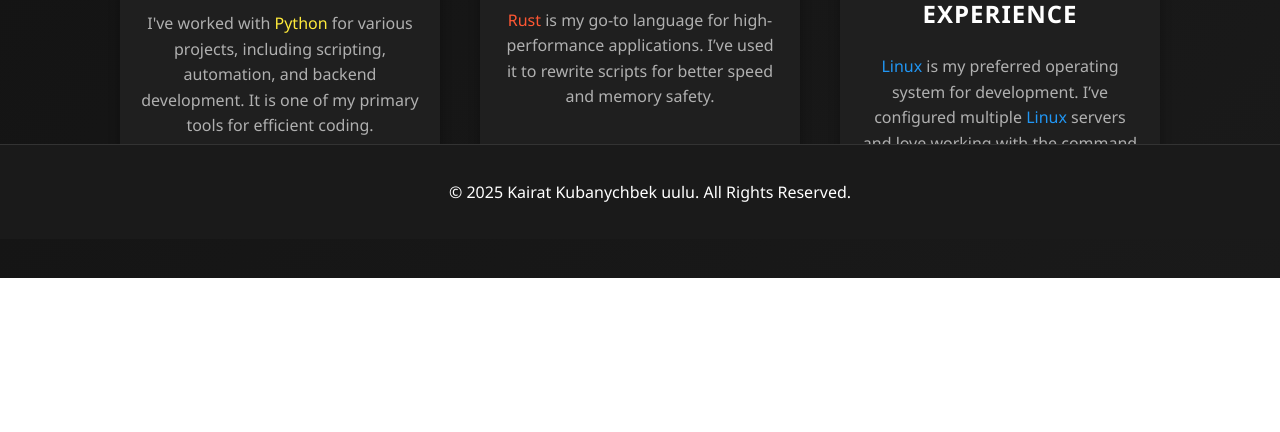
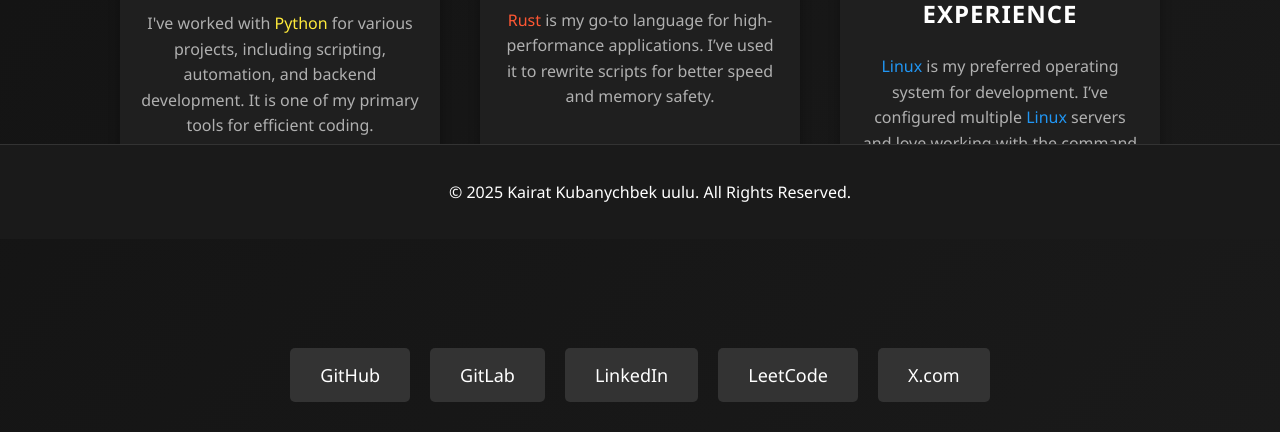
Before and after one commit to ImKairat/ImKairat.github.io, a plain HTML site: page index.html in a window 1280 px wide. Shown: the part 561-993 px from the top of the page. Before the commit the page ends 839 px from the top, so only its background shows below. Drawn offline with Linux system fonts and the light colour scheme.

Commit message:
Add links section with social media and coding platform links in index.html

```diff
--- a/index.html
+++ b/index.html
@@ -88,6 +88,26 @@
             width: 100%;
             border-top: 1px solid #333;
         }
+        .links {
+            display: flex;
+            justify-content: center;
+            flex-wrap: wrap;
+            margin-top: 40px;
+            padding: 20px;
+        }
+        .links a {
+            text-decoration: none;
+            background-color: #333;
+            color: #fff;
+            padding: 15px 30px;
+            margin: 10px;
+            border-radius: 5px;
+            transition: background-color 0.3s ease;
+            font-size: 18px;
+        }
+        .links a:hover {
+            background-color: #4CAF50; /* Green color on hover */
+        }
     </style>
 </head>
 <body>
@@ -119,6 +139,15 @@
         </div>
     </section>
 
+    <!-- Links Section -->
+    <div class="links">
+        <a href="https://github.com/ImKairat" target="_blank">GitHub</a>
+        <a href="https://gitlab.com/ImKairat" target="_blank">GitLab</a>
+        <a href="https://linkedin.com/in/kairat-kubanychbek-uulu-20581a329" target="_blank">LinkedIn</a>
+        <a href="https://leetcode.com/u/ImKairat/" target="_blank">LeetCode</a>
+        <a href="https://x.com/KairatKU" target="_blank">X.com</a>
+    </div>
+
     <footer>
         <p>&copy; 2025 Kairat Kubanychbek uulu. All Rights Reserved.</p>
     </footer>
```
